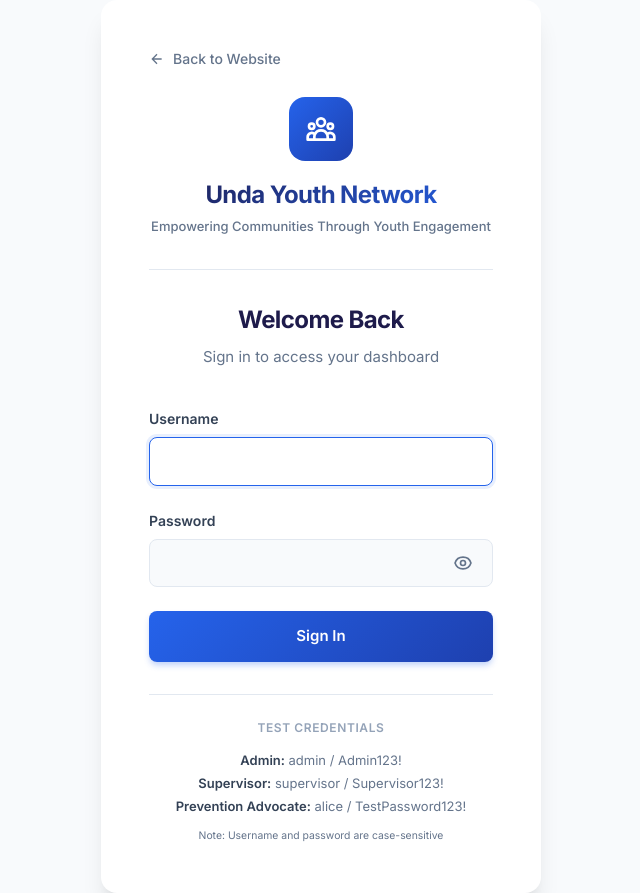
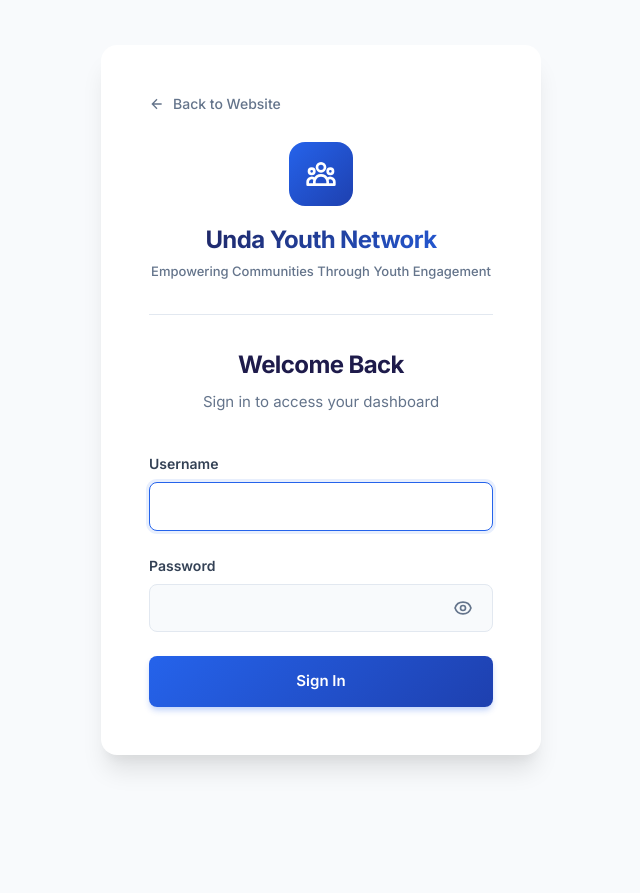
Before and after one commit to JamesKamau-5773/unda-youth-network-backend, a Flask app: page /auth/login in a window 1280 px wide. Shown: the whole page, without its empty margins (319-959 px from the left). After the commit the page ends 770 px from the top, so only its background shows below. Run offline with Flask 3, Linux system fonts and the light colour scheme; some libraries are stand-ins or nearby versions.

Commit message:
Remove test credentials from login page
- Remove test credentials display for security
- Clean up unused CSS styles
- Production-ready login page

```diff
--- a/templates/auth/login.html
+++ b/templates/auth/login.html
@@ -150,18 +150,6 @@
     text-align: center;
 }
 
-.credentials-list {
-    font-size: 0.8125rem;
-    color: #64748b;
-    line-height: 1.8;
-    text-align: center;
-}
-
-.credentials-list strong {
-    color: #334155;
-    font-weight: 600;
-}
-
 .password-input-wrapper {
     position: relative;
 }
@@ -297,15 +285,5 @@
         });
     });
     </script>
-
-    <div class="credentials-info">
-        <div class="credentials-title">Test Credentials</div>
-        <div class="credentials-list">
-            <strong>Admin:</strong> admin / Admin123!<br>
-            <strong>Supervisor:</strong> supervisor / Supervisor123!<br>
-            <strong>Prevention Advocate:</strong> alice / TestPassword123!<br>
-            <small style="color: #64748b; margin-top: 0.5rem; display: block;">Note: Username and password are case-sensitive</small>
-        </div>
-    </div>
 </div>
 {% endblock %}
```
